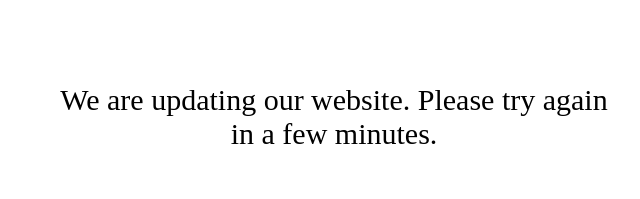
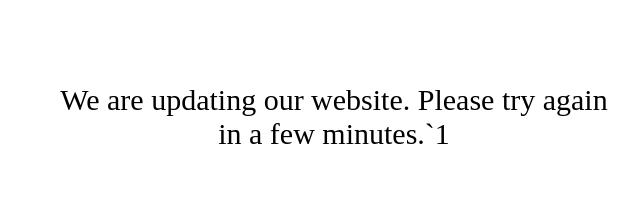
Before and after one commit to aleks-git/test-repo, a plain HTML site: page index.html in a window 1280 px wide. Shown: the top 199 px of the page, without its empty margins (306-946 px from the left). Drawn offline with Linux system fonts and the light colour scheme.

Commit message:
Test update

```diff
--- a/index.html
+++ b/index.html
@@ -13,7 +13,7 @@
     <div class="wrap container">
         <div class="content">
             <p class="notification">
-                We are updating our website. Please try again in a few minutes.
+                We are updating our website. Please try again in a few minutes.`1
             </p>
 
             <img src=""/>
```
